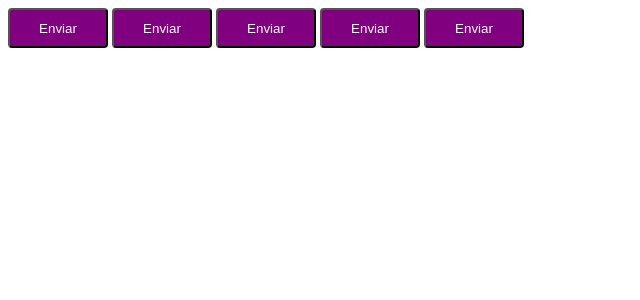
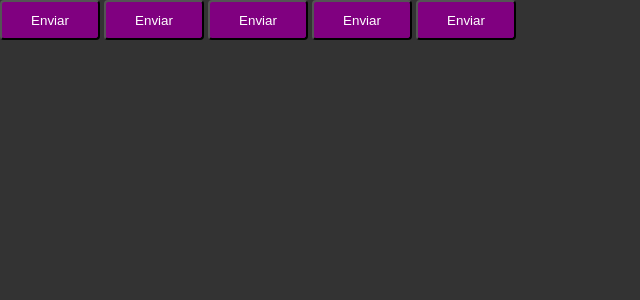
Before and after one commit to Kierico/ignite-time, a React (Vite) app: page / in a window 1280 px wide. Shown: the top 300 px of the page, without its empty margins (0-640 px from the left). Built offline with nearby package versions, Linux system fonts and the light colour scheme.

Commit message:
1.5 - Estilos globais

```diff
--- a/src/App.tsx
+++ b/src/App.tsx
@@ -1,10 +1,14 @@
 import { ThemeProvider } from "styled-components";
 import { Button } from "./components/Button";
+
 import { defaultTheme } from "./styles/themes/default";
+import { GlobalStyle } from "./styles/global";
+
 
 export function App() {
   return (
     <ThemeProvider theme={defaultTheme}>
+      <GlobalStyle />
       <Button variant="primary" />
       <Button variant="secondary" />
       <Button variant="danger" />
--- /dev/null
+++ b/src/styles/global.ts
@@ -0,0 +1,14 @@
+import { createGlobalStyle } from "styled-components";
+
+export const GlobalStyle = createGlobalStyle`
+    * {
+        margin: 0;
+        padding: 0;
+        box-sizing: border-box;
+    }
+
+    body {
+        background-color: #333;
+        color: #fff;
+    }
+`;
```
